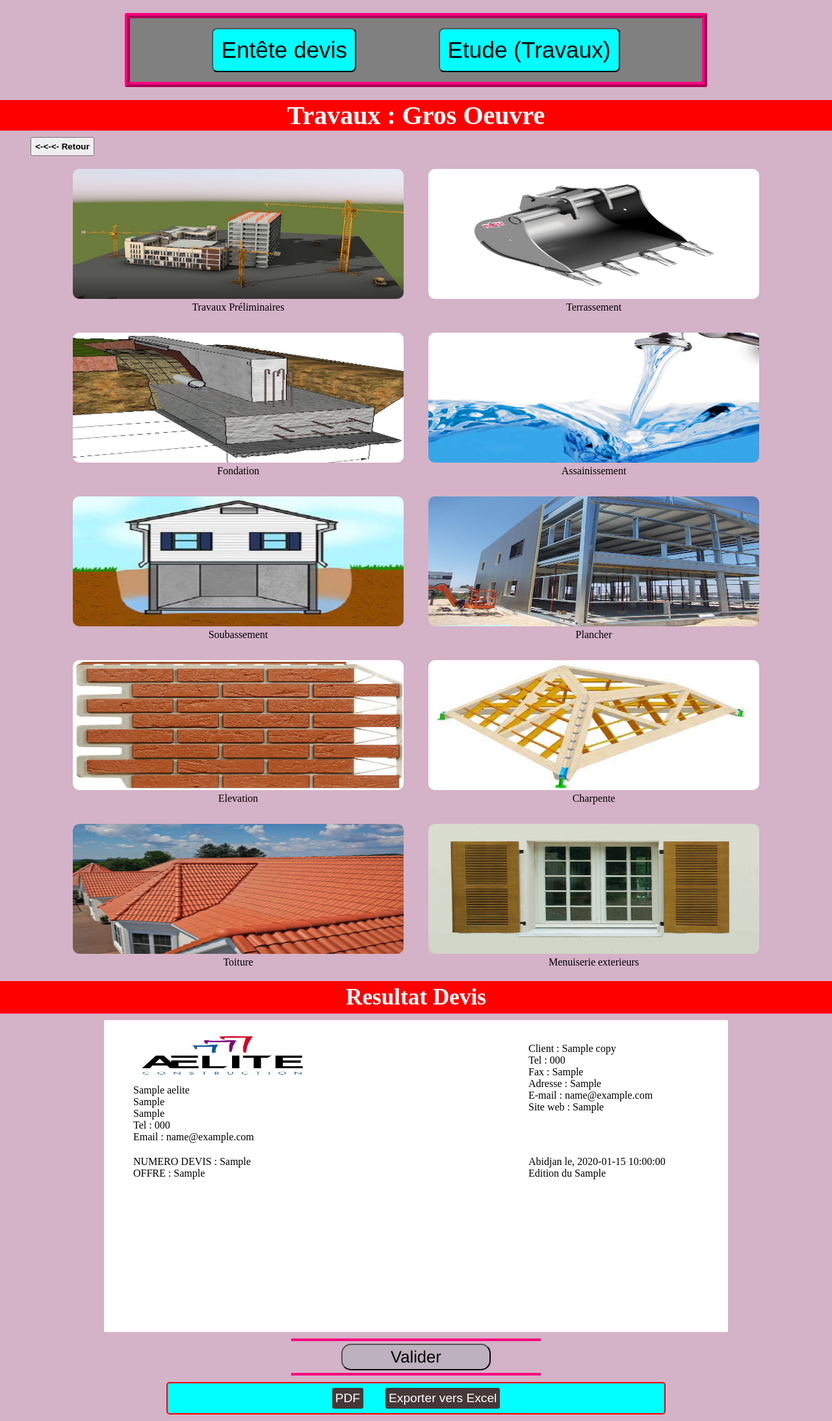
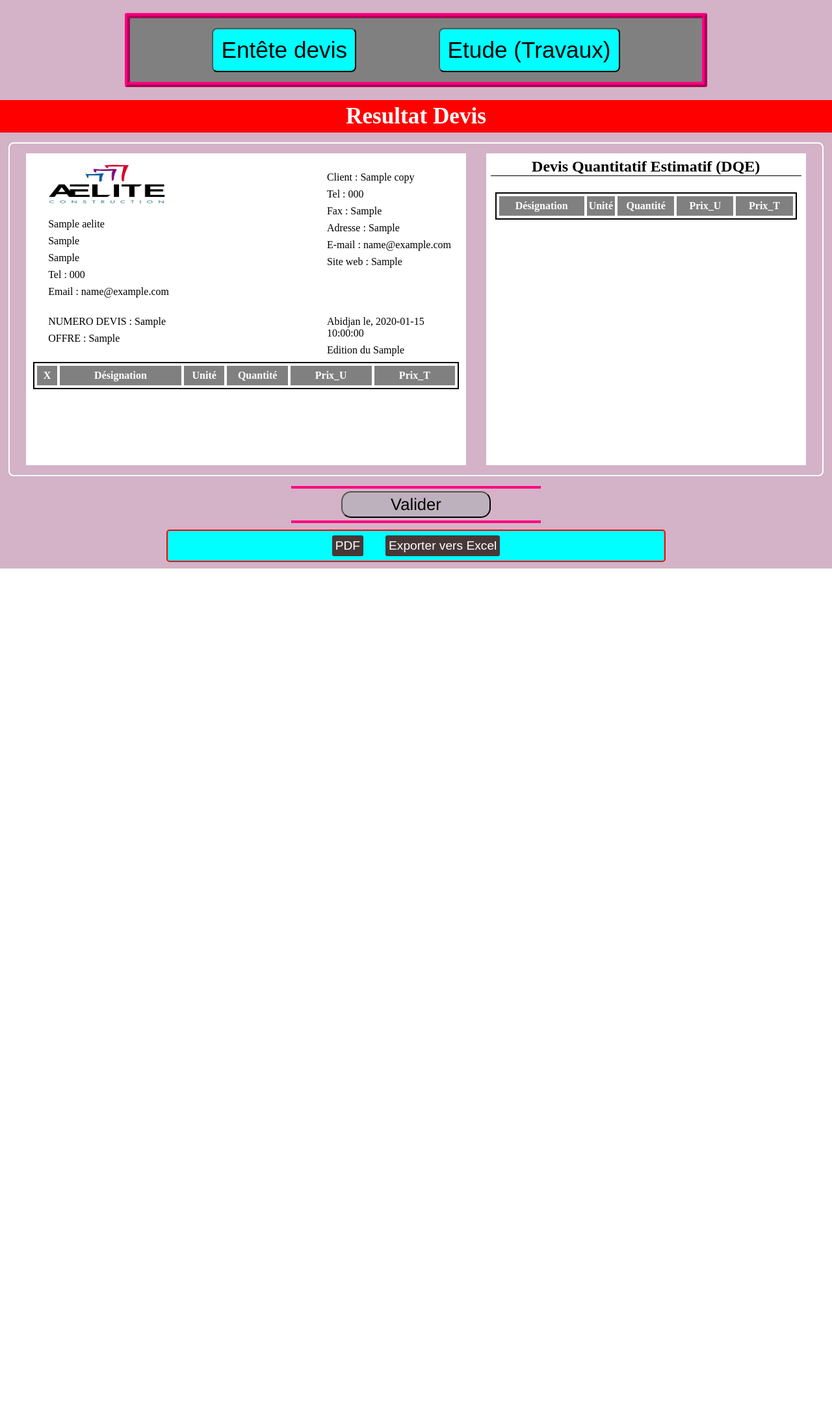
Before and after one commit to rehicodos/projet_Aelite, a PHP site: page /tcpdf/devis.php in a window 1280 px wide. Shown: the whole page at 65% size. After the commit the page ends 875 px from the top, so only its background shows below. Run offline with PHP 8.4, Linux system fonts and the light colour scheme; tables that the repository leaves empty or names only in its code hold one stand-in row (values such as "Sample post"); lists and menus that the app fills with data are empty.

Commit message:
version plus ameliorer v12

```diff
--- a/devis.php
+++ b/devis.php
@@ -88,7 +88,7 @@
     <meta charset="UTF-8">
     <meta http-equiv="X-UA-Compatible" content="IE=edge">
     <meta name="viewport" content="width=device-width, initial-scale=1.0">
-    <link rel="stylesheet" href="devis00__.css">
+    <link rel="stylesheet" href="devis000.css">
     <link rel="stylesheet" href="f_devis__.css">
     <script src="jquery-3.6.0.js"></script>
     <title>Devis</title>
@@ -139,13 +139,14 @@
 
     <!-- ________affichage rapide de doc_client et travaux________________  -->
     <script>
-        //  ____affichage gros oeuvre_______
+        //  ____affichage/appel des page  gros oeuvre_______
         $(document).ready(function(){
+            // ____affichage/appel de la page  gros_oeuvre.php_______
             $("#affich_gros_oeuvre").click(function(){
                 $("#gros_oeuvre").show();
                 $(".doc_devis").hide();
                 $("#text_resul").hide();
-                $(".resultat").hide();
+                $("#conteneur_resultat").hide();
                 $(".travaux_devis").hide();
                 $("#les_bt_pdf_excel").hide();
             });
@@ -153,7 +154,7 @@
                 $("#gros_oeuvre").show();
                 $(".doc_devis").hide();
                 $("#text_resul").hide();
-                $(".resultat").hide();
+                $("#conteneur_resultat").hide();
                 $(".travaux_devis").hide();
                 $("#les_bt_pdf_excel").hide();
             });
@@ -161,11 +162,39 @@
                 $("#gros_oeuvre").hide();
                 $(".doc_devis").show();
                 $("#text_resul").show();
-                $(".resultat").show();
+                $("#conteneur_resultat").show();
+                $(".travaux_devis").show();
+                $("#les_bt_pdf_excel").show();
+            });
+            // ____affichage/appel de la page  fondation.php_______
+            $("#image_affich_fondadtion").click(function(){
+                $("#gros_oeuvre").hide();
+                $("#fondaton").show();
+                $(".doc_devis").hide();
+                $("#text_resul").hide();
+                $("#conteneur_resultat").hide();
+                $(".travaux_devis").hide();
+                $("#les_bt_pdf_excel").hide();
+            });
+            $("#text_affich_fondadtion").click(function(){
+                $("#gros_oeuvre").hide();
+                $("#fondaton").show();
+                $(".doc_devis").hide();
+                $("#text_resul").hide();
+                $("#conteneur_resultat").hide();
+                $(".travaux_devis").hide();
+                $("#les_bt_pdf_excel").hide();
+            });
+            $("#bt_retour_fondation").click(function(){
+                $("#fondaton").hide();
+                $(".doc_devis").show();
+                $("#text_resul").show();
+                $("#conteneur_resultat").show();
                 $(".travaux_devis").show();
                 $("#les_bt_pdf_excel").show();
             });
         });
+
 
         $(document).ready(function(){
             $(".bt_doc_cl").click(function(){
@@ -417,6 +446,7 @@
                 </table>
             </form>
         </div>
+    <!-- __________canvas gros oeuvre et second oeuvre_____ -->
     <div class="travaux_devis">
         <div class="global">
             <div class="gros_oeuvre">
@@ -434,9 +464,11 @@
         </div>
     </div>
     <div id="gros_oeuvre"><?php include('gros_oeuvre.php'); ?></div>
+    <div id="fondaton"><?php include('fondation.php'); ?></div>
 
     <h2 id="text_resul">Resultat Devis</h2>
-    <!-- _____________affichage total tout bloc devis____________ -->
+
+    <div id="conteneur_resultat">
         <div class="resultat">
             <!-- Info_aelite et client affiche -->
             <div class="info_aelite_client">
@@ -482,7 +514,34 @@
                     <p>Edition du <?php echo "  ",utf8_encode(@$ligner['edition_']);?></p>
                 </div>
             </div>
+            <table id="tab_devis">
+                <tr>
+                    <th width="5%">X</th>
+                    <th width="30%">Désignation</th>
+                    <th width="10">Unité</th>
+                    <th width="15%">Quantité</th>
+                    <th width="20%">Prix_U</th>
+                    <th width="20%">Prix_T</th>
+                </tr>
+                <tbody></tbody>
+            </table>
         </div>
+        <div id="resultat_dqe">
+            <h3 id="dqe_">Devis Quantitatif Estimatif (DQE)</h3>
+            <table id="tab_dqe">
+                <tr>
+                    <!-- <th width="5%">X</th> -->
+                    <th width="30%">Désignation</th>
+                    <th width="10">Unité</th>
+                    <th width="20%">Quantité</th>
+                    <th width="20%">Prix_U</th>
+                    <th width="20%">Prix_T</th>
+                </tr>
+                <tbody></tbody>
+            </table>
+        </div>
+    </div>
+
     <div id="les_bt_pdf_excel">
         <div class="div_val">
         <button class="bouton_val">Valider</button>
--- a/devis00__.css
+++ b/devis000.css
@@ -45,6 +45,12 @@ body {
     cursor: pointer;
     border: 1px white solid;
 }
+#gros_oeuvre {
+    display: none;
+}
+#fondaton {
+    display: none;
+}
 h1 {
     text-align: center;
     color: white;
@@ -83,14 +89,14 @@ h1 {
     margin: 3px auto;
 }
 .resultat {
-    width: 75%;
+    width: 55%;
     height: 480px;
     background: white;
     margin: 5px auto;
-    padding: 15px;
+    padding: 4px;
     overflow: hidden;
     overflow-y: scroll;
-    overflow-x: scroll;
+    /* overflow-x: scroll; */
 
 }
 /* entete devis biblio client */
@@ -318,27 +324,15 @@ h1 {
     margin: 0px 15px;
   }
   /* ___________div affiche tout resultat devis__________ */
-  .resultat table {
-    border: 2px solid black;
-    width: 98%;
-    margin: 5px auto;
-    text-align: center;
-}
-.resultat table th {
-    background: gray;
-    color: white;
-    /* width: 60%; */
-    height: 30px;
-}
 .resultat .td_design {
     text-align: left;
     padding-left: 10px;
 }
-.resultat table td {
+/* .resultat table td {
     border-bottom: 1px solid black;
     border-right: 1px solid black;
     border-left: 1px solid black;
-}
+} */
 .resultat table .un {
     /* background: red; */
     width: 55%;
@@ -460,3 +454,64 @@ h1 {
     /* height: 10%; */
 
 }
+/* _______resultat devis et DQE____ */
+#conteneur_resultat {
+    /* background: rgb(113, 113, 252); */
+    padding: 10px;
+    border: 2px white solid;
+    border-radius: 8px;
+    width: 98%;
+    display: flex;
+    margin: 15px auto;
+    justify-content: space-evenly;
+}
+#resultat_dqe {
+    background: white;
+    width: 40%;
+    height: 480px;
+    margin: 5px auto;
+    padding: 7px;
+    overflow: hidden;
+    overflow-y: scroll;
+    /* overflow-x: scroll; */
+
+}
+#resultat_dqe table {
+    border: 2px solid black;
+    width: 97%;
+    margin: 25px auto;
+    text-align: center;
+    border-spacing: 4px;
+}
+#resultat_dqe table input {
+    /* font-size: 5px; */
+    font-weight: bolder;
+}
+#resultat_dqe table th {
+    background: gray;
+    color: white;
+    /* width: 60%; */
+    height: 30px;
+}
+#tab_devis {
+    border: 2px solid black;
+    width: 98%;
+    margin: 5px auto;
+    text-align: center;
+    border-spacing: 4px;
+    /* margin-left: -15px; */
+}
+#tab_devis input {
+    /* font-size: 5px; */
+    font-weight: bolder;
+}
+#tab_devis th {
+    background: gray;
+    color: white;
+    /* width: 60%; */
+    height: 30px;
+}
+#dqe_ {
+    border-bottom: 1px black solid;
+    font-size: 1.5em;
+}
--- a/fondation.php
+++ b/fondation.php
@@ -4,13 +4,14 @@
     <meta charset="UTF-8">
     <meta http-equiv="X-UA-Compatible" content="IE=edge">
     <meta name="viewport" content="width=device-width, initial-scale=1.0">
-    <link rel="stylesheet" href="fondation2_22.css">
+    <link rel="stylesheet" href="fondation_123.css">
     <script src="jquery-3.6.0.js"></script>
     <title>Fondation</title>
 </head>
 <body>
     <h1>Travaux de Béton</h1>
     <div id="beton_d_propete">
+        <div id="tb_retou"><button id="bt_retour_fondation" type="button"><strong><-<-<- Retour</strong></button></div>
         <div id="text_beton">
             <h2>Dosage Béton de Proprété/Armé</h2>
         </div>
@@ -169,35 +170,12 @@
             <td><input type="text" name="" id="tt_fondat"></td>
         </tr>
     </table>
-    <hr/>
-    <table id="exemple_tab">
-        <tr>
-            <th>X</th>
-            <th>Désignaton</th>
-            <th>Unité</th>
-            <th>Quantité</th>
-            <th>Prix_U</th>
-            <th>Prix_T</th>
-        </tr>
-        <tbody></tbody>
-    </table>
-    <hr/>
-    <table id="exemple_tab_2">
-        <tr>
-            <!-- <th>X</th> -->
-            <th>Désignaton</th>
-            <th>Unité</th>
-            <th>Quantité</th>
-            <th>Prix_U</th>
-            <th>Prix_T</th>
-        </tr>
-        <tbody></tbody>
-    </table>
+
 <script>
     // _______copier le mini devis vers le devis principal_____
     $("#valiii").click(function(){
         if($("#descrip_").val() !="" && $("#qt").val() !="" && $("#pu_mini_devi").val() !="" && $("#tt_mini_devi").val() !=""){
-            var copy_ligne = $("#logg").clone().appendTo($("#exemple_tab ").add(copy_ligne));
+            var copy_ligne = $("#logg").clone().appendTo($("#tab_devis ").add(copy_ligne));
 
             $("#descrip_").val("");
             $("#qt").val("");
@@ -212,11 +190,11 @@
     });
     function copy_ds(){
         if($("#qt_aciers").val() !="" && $("#qt_fil").val() !="" && $("#pu_aciers").val() !="" && $("#pu_fil").val() !=""){
-            var copy_ligne1 = $("#rang1").clone().appendTo($("#exemple_tab_2 ").add(copy_ligne1));
-            var copy_ligne2 = $("#rang2").clone().appendTo($("#exemple_tab_2 ").add(copy_ligne2));
-            var copy_ligne3 = $("#rang3").clone().appendTo($("#exemple_tab_2 ").add(copy_ligne3));
-            var copy_ligne4 = $("#rang4").clone().appendTo($("#exemple_tab_2 ").add(copy_ligne4));
-            var copy_ligne5 = $("#rang5").clone().appendTo($("#exemple_tab_2 ").add(copy_ligne5));
+            var copy_ligne1 = $("#rang1").clone().appendTo($("#tab_dqe").add(copy_ligne1));
+            var copy_ligne2 = $("#rang2").clone().appendTo($("#tab_dqe").add(copy_ligne2));
+            var copy_ligne3 = $("#rang3").clone().appendTo($("#tab_dqe").add(copy_ligne3));
+            var copy_ligne4 = $("#rang4").clone().appendTo($("#tab_dqe").add(copy_ligne4));
+            var copy_ligne5 = $("#rang5").clone().appendTo($("#tab_dqe").add(copy_ligne5));
             // var copy_ligne5 = $("#rang6").clone().appendTo($("#exemple_tab_2 ").add(copy_ligne5));
 
             $("#c1").val("");
@@ -240,14 +218,14 @@
             $("#tt_fil").val("");
 
             // $("#tt_fondat").val("");
-            var copy_ligne0 = $("#rang6").clone().appendTo($("#exemple_tab_2 ").add(copy_ligne0));
+            var copy_ligne0 = $("#rang6").clone().appendTo($("#tab_dqe ").add(copy_ligne0));
 
         }
         else{
             if($("#qt_aciers").val() =="" && $("#qt_fil").val() =="" && $("#pu_aciers").val() =="" && $("#pu_fil").val() ==""){
-                var copy_ligne1_ = $("#rang1").clone().appendTo($("#exemple_tab_2 ").add(copy_ligne1_));
-                var copy_ligne2_ = $("#rang2").clone().appendTo($("#exemple_tab_2 ").add(copy_ligne2_));
-                var copy_ligne3_ = $("#rang3").clone().appendTo($("#exemple_tab_2 ").add(copy_ligne3_));
+                var copy_ligne1_ = $("#rang1").clone().appendTo($("#tab_dqe").add(copy_ligne1_));
+                var copy_ligne2_ = $("#rang2").clone().appendTo($("#tab_dqe").add(copy_ligne2_));
+                var copy_ligne3_ = $("#rang3").clone().appendTo($("#tab_dqe").add(copy_ligne3_));
                 // var copy_ligne3 = $("#rang6").clone().appendTo($("#exemple_tab_2 ").add(copy_ligne3));
 
                 $("#c1").val("");
@@ -263,7 +241,7 @@
                 $("#tt_g").val("");
 
                 // $("#tt_fondat").val("");
-                var copy_ligne0 = $("#rang6").clone().appendTo($("#exemple_tab_2 ").add(copy_ligne0));
+                var copy_ligne0 = $("#rang6").clone().appendTo($("#tab_dqe ").add(copy_ligne0));
             }
             else{
                 $("#c1").val("");
--- a/fondation2_22.css
+++ b/fondation_123.css
@@ -27,7 +27,7 @@ hr {
 }
 p{
     text-align: center;
-    background: tomato;
+    /* background: tomato; */
     width: 100%;
     padding: 4px 0px;
 }
@@ -156,7 +156,8 @@ select {
     background: white;
     display: flex;
     justify-content: space-evenly;
-    padding: 10px 2px;
+    padding: 10px 2px 20px 2px;
+    /* height: 800px; */
 }
 #image {
     height: 225px;
@@ -173,7 +174,7 @@ select {
     width: 35%;
     padding: 4px 0px;
     text-align: center;
-    margin-left: 7%;
+    margin: 0px auto;
     border-radius: 0px 0px 25px 25px;
 }
 .toto {
@@ -188,6 +189,7 @@ select {
 #beton_arme_caher {
     /* border: 2px black solid; */
     padding: 3px 0px;
+    display: none;
 }
 .avance_texte {
     margin-left: 15%;
@@ -198,9 +200,9 @@ select {
     /* border: 2px solid red; */
     text-align: center;
 }
-/* #beton_arme_caher {
+#tab_fondat {
     display: none;
-} */
+}
 #qt_aciers {
     margin-left: 33px;
 }
--- a/gros_oeuvre.php
+++ b/gros_oeuvre.php
@@ -22,8 +22,8 @@
     </div>
     <div class="conteneur">
         <div class="div_1">
-            <a href="fondation.php"><img src="images/fondation_2.jpg" alt=""></a>
-            <p>Fondation</p>
+            <img id="image_affich_fondadtion" src="images/fondation_2.jpg" alt="">
+            <p id="text_affich_fondadtion">Fondation</p>
         </div>
         <div class="div_1">
             <img src="images/assainissement.jpg" alt="">
```
Lines whose indentation alone changed are shown as unchanged.
